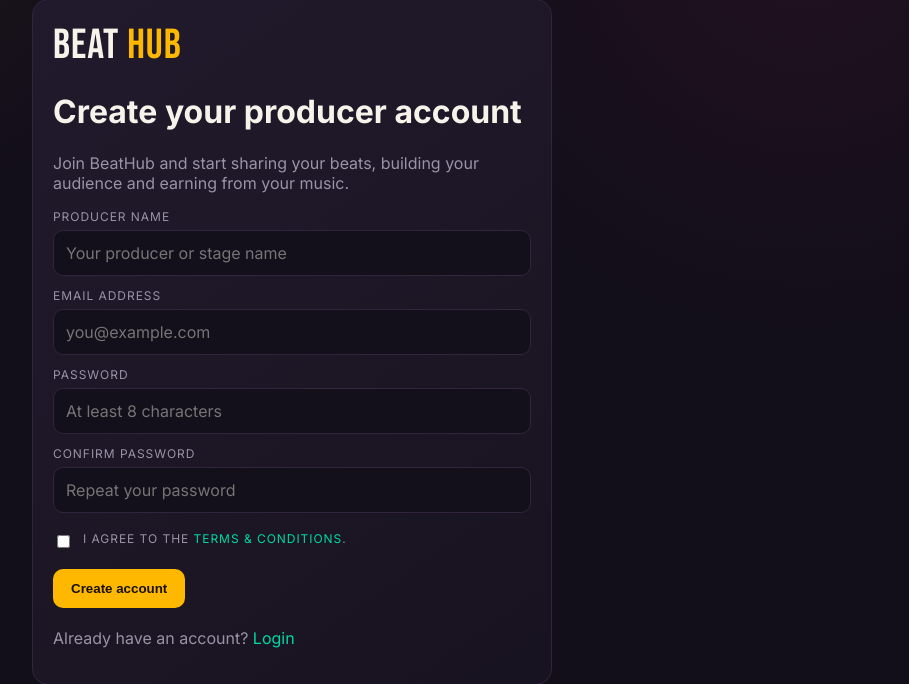
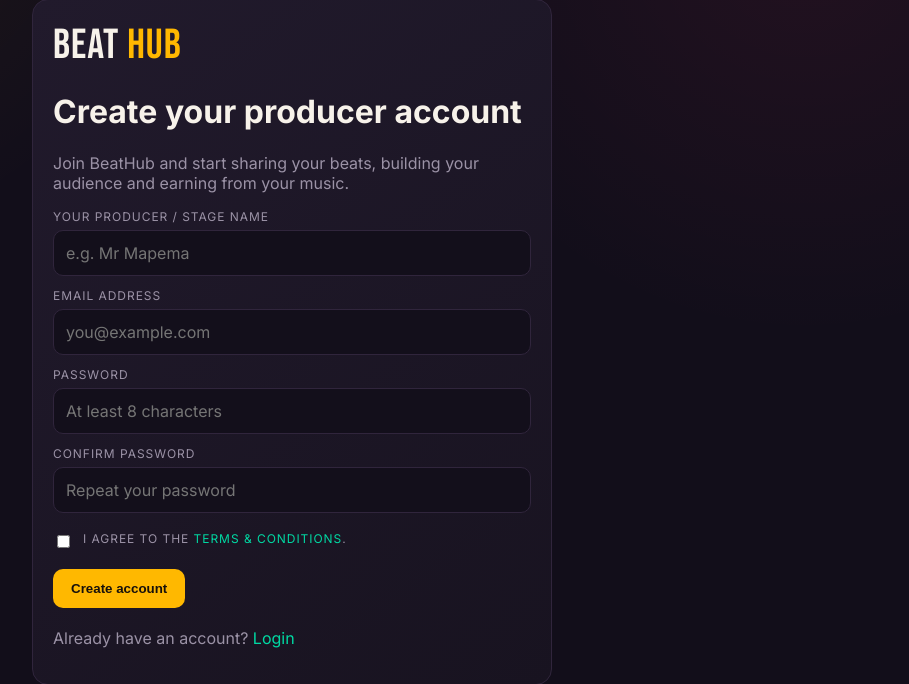
Before and after one commit to stanna65-bot/Beat-Hub, a FastAPI app: page /signup in a window 1280 px wide. Shown: the part 168-852 px from the top of the page, without its empty margins (348-1257 px from the left). Run offline with FastAPI, Linux system fonts and the light colour scheme.

Commit message:
Update signup.html

```diff
--- a/templates/signup.html
+++ b/templates/signup.html
@@ -17,11 +17,11 @@
 
     <form method="post" autocomplete="on">
 
-        <label>Producer name</label>
+        <label>Your producer / stage name</label>
         <input
             type="text"
             name="name"
-            placeholder="Your producer or stage name"
+            placeholder="e.g. Mr Mapema"
             autocomplete="name"
             required
         >
```
